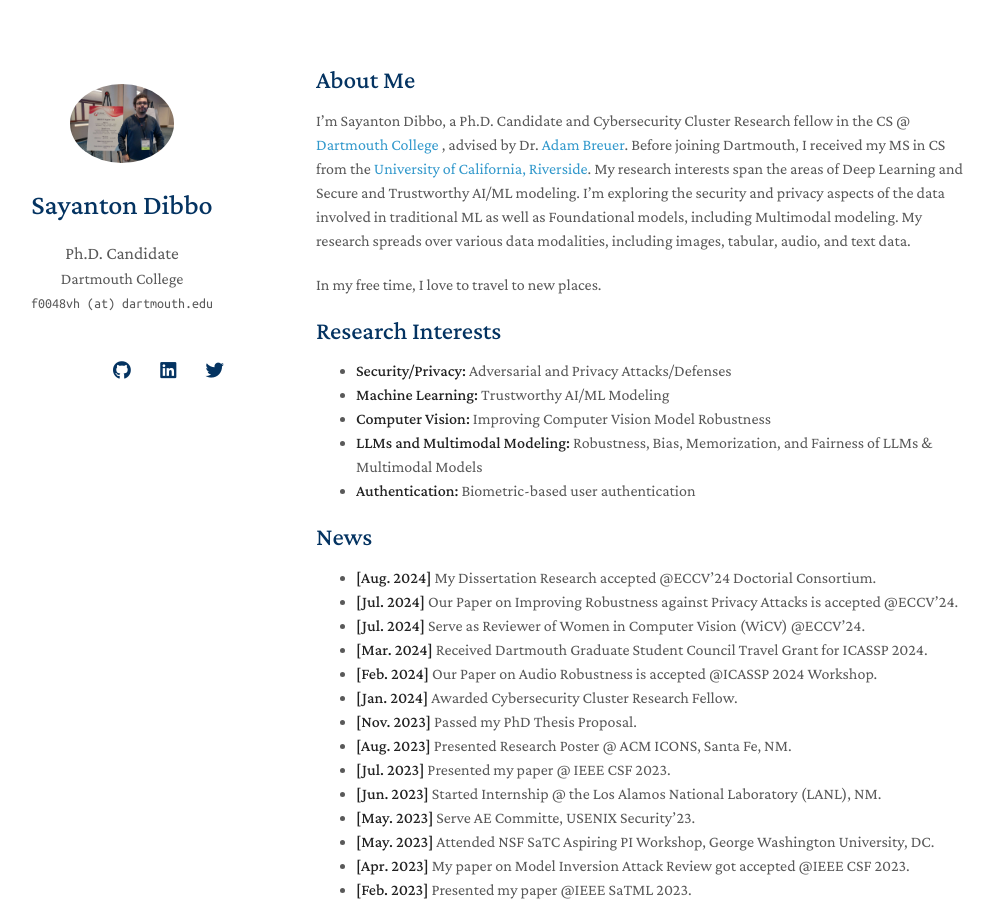
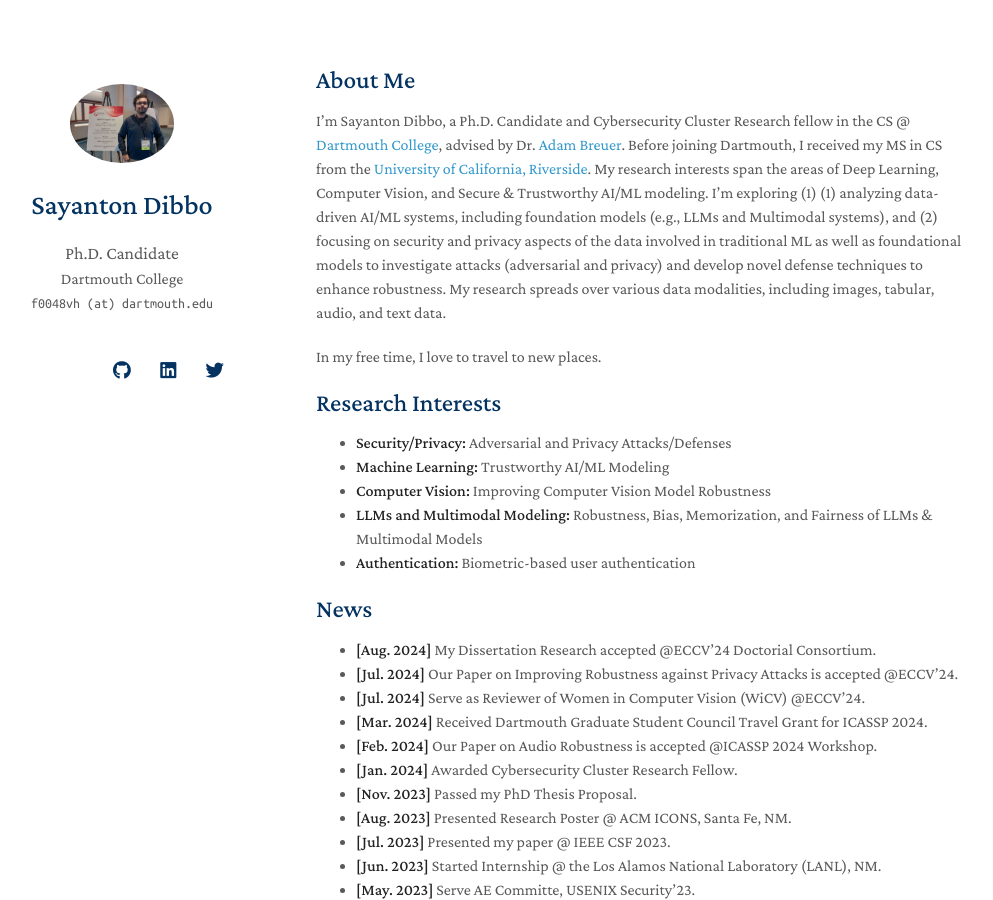
Before and after one commit to SayantonDibbo/SayantonDibbo.github.io, a Jekyll site: the page built from index.md, in a window 1280 px wide and 900 px high. Shown: the whole window, without its empty margins (154-1147 px from the left). Built offline with Jekyll 4.4.1, drawn with Linux system fonts in a browser that asks for light colours; nearby versions of some CDN libraries; a style sheet for code colours, icons or effects is not loaded; our own code applies the rules of GitHub Pages for plain Markdown files.

Commit message:
Update index.md

```diff
--- a/index.md
+++ b/index.md
@@ -4,8 +4,8 @@
 
 ## About Me
 
-I'm Sayanton Dibbo, a Ph.D. Candidate and Cybersecurity Cluster Research fellow in the CS @ <a href="https://web.cs.dartmouth.edu/">Dartmouth College</a> , advised by Dr. <a href="https://www.adambreuer.com/">Adam Breuer</a>. Before joining Dartmouth, I received my MS in CS from the <a href="https://www1.cs.ucr.edu/">University of California, Riverside</a>.
-My research interests span the areas of Deep Learning and Secure and Trustworthy AI/ML modeling.  I'm exploring the security and privacy aspects of the data involved in traditional ML as well as Foundational models, including Multimodal modeling. My research spreads over various data modalities, including images, tabular, audio, and text data.
+I'm Sayanton Dibbo, a Ph.D. Candidate and Cybersecurity Cluster Research fellow in the CS @ <a href="https://web.cs.dartmouth.edu/">Dartmouth College</a>, advised by Dr. <a href="https://www.adambreuer.com/">Adam Breuer</a>. Before joining Dartmouth, I received my MS in CS from the <a href="https://www1.cs.ucr.edu/">University of California, Riverside</a>.
+My research interests span the areas of Deep Learning, Computer Vision, and Secure & Trustworthy AI/ML modeling.  I'm exploring (1) (1) analyzing data-driven AI/ML systems, including foundation models  (e.g., LLMs and Multimodal systems), and (2) focusing on security and privacy aspects of the data involved in traditional ML as well as foundational models to investigate attacks (adversarial and privacy) and develop novel defense techniques to enhance robustness. My research spreads over various data modalities, including images, tabular, audio, and text data.
 
 In my free time, I love to travel to new places.
 
```
